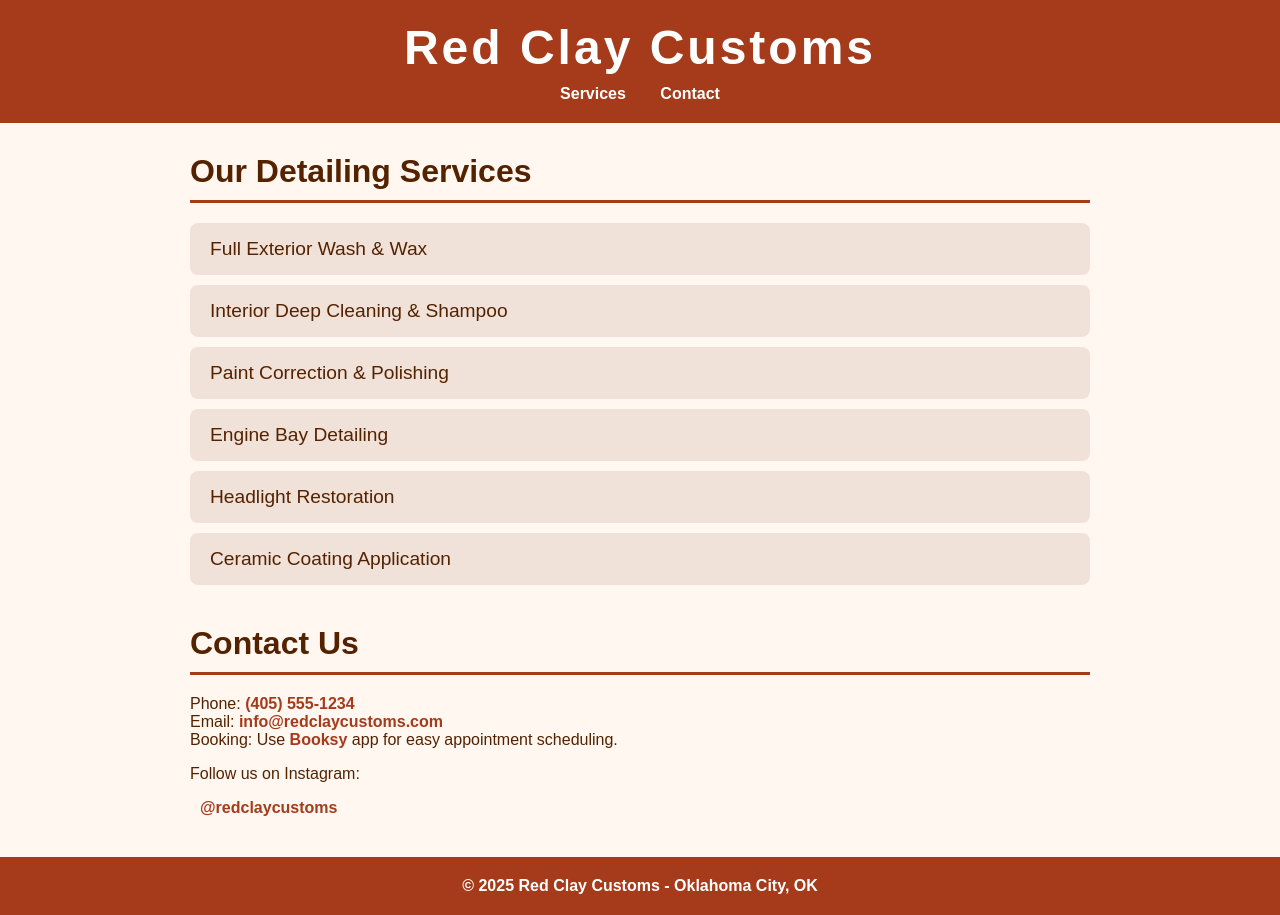
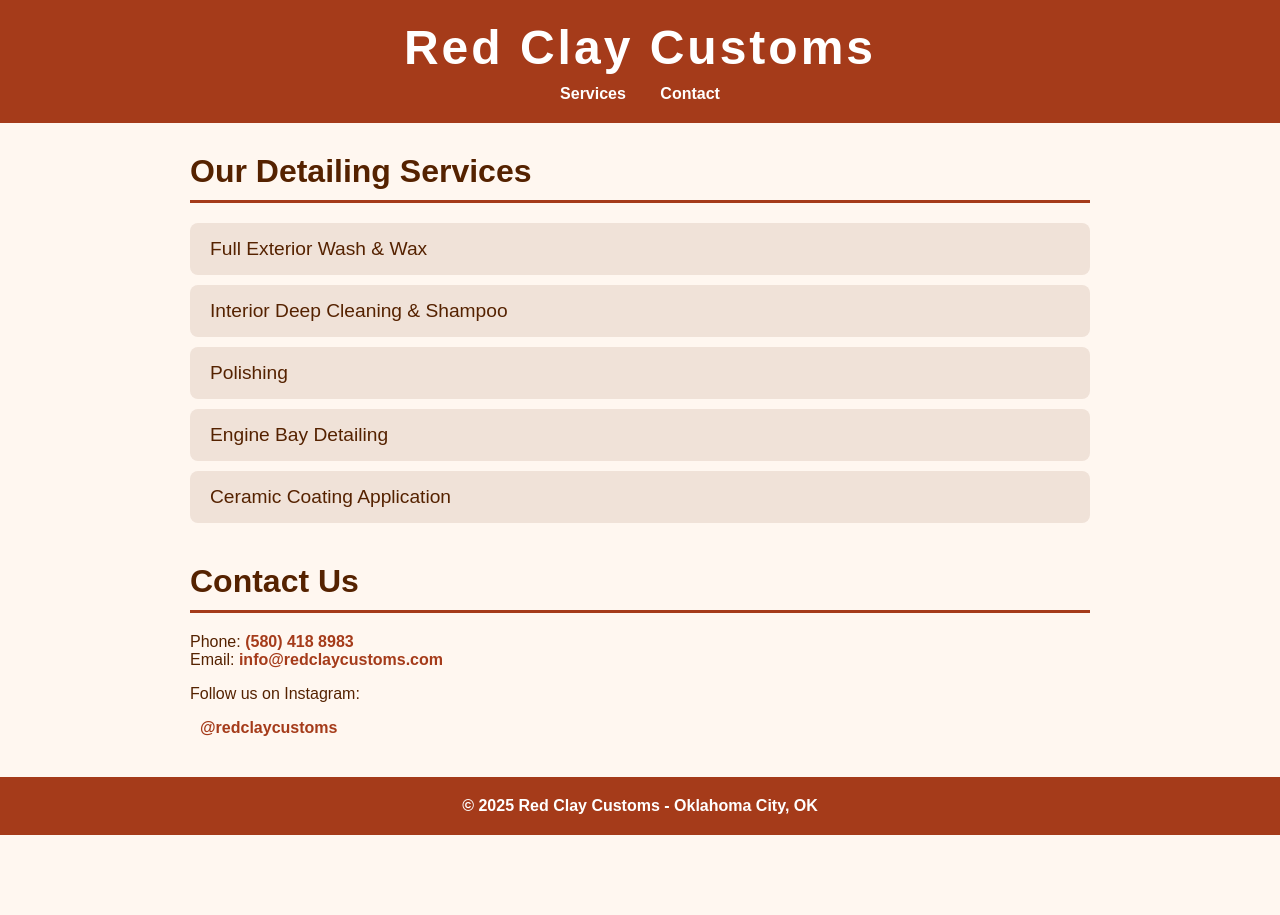
Before and after one commit to VxnceMK/reddirtdetailing, a plain HTML site: page index.html in a window 1280 px wide. After the commit the page ends 835 px from the top, so only its background shows below. Drawn offline with Linux system fonts and the light colour scheme.

Commit message:
Update index.html

```diff
--- a/index.html
+++ b/index.html
@@ -102,9 +102,8 @@
       <ul class="services-list">
         <li>Full Exterior Wash & Wax</li>
         <li>Interior Deep Cleaning & Shampoo</li>
-        <li>Paint Correction & Polishing</li>
+        <li>Polishing</li>
         <li>Engine Bay Detailing</li>
-        <li>Headlight Restoration</li>
         <li>Ceramic Coating Application</li>
       </ul>
     </section>
@@ -112,9 +111,9 @@
     <section id="contact">
       <h2>Contact Us</h2>
       <p class="contact-info">
-        Phone: <a href="tel:+14055551234">(405) 555-1234</a><br />
+        Phone: <a href="tel:+15804188983">(580) 418 8983</a><br />
         Email: <a href="mailto:info@redclaycustoms.com">info@redclaycustoms.com</a><br />
-        Booking: Use <a href="https://booksy.com" target="_blank" rel="noopener">Booksy</a> app for easy appointment scheduling.
+
       </p>
       <p>Follow us on Instagram:</p>
       <p class="social-links">
```
